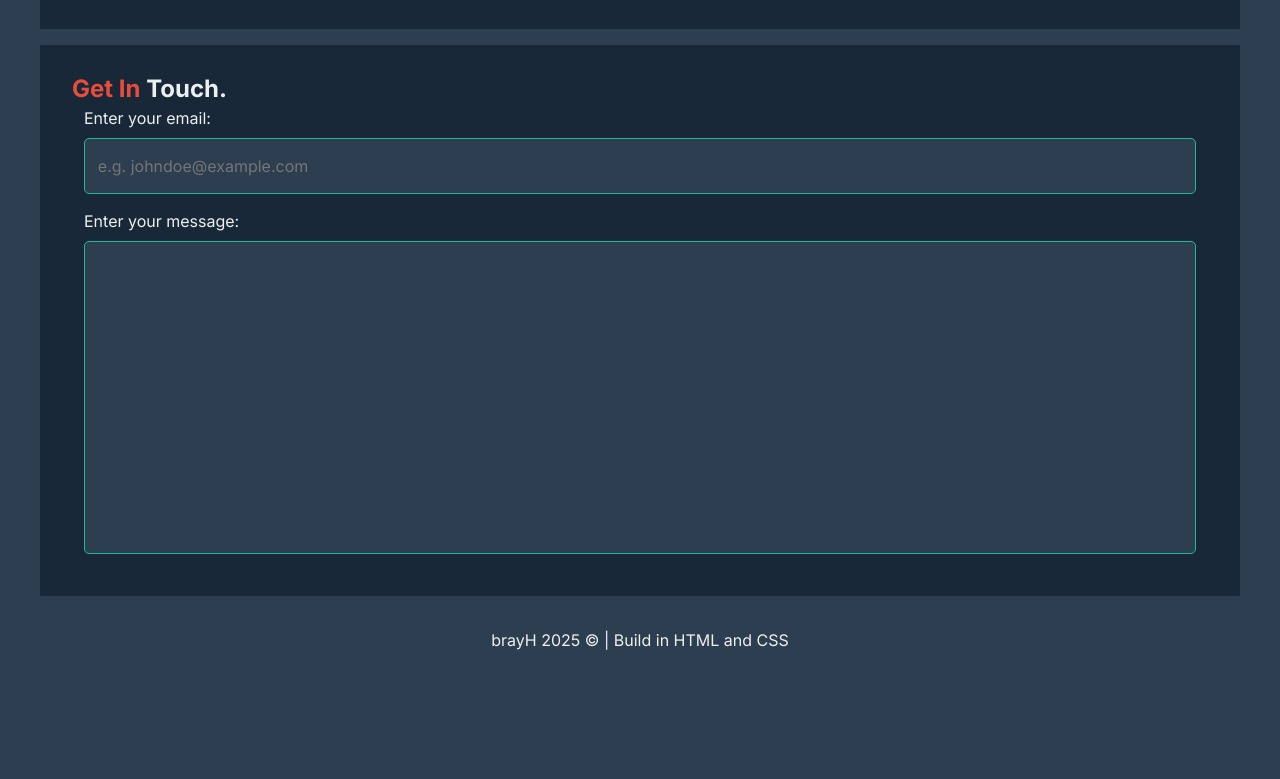
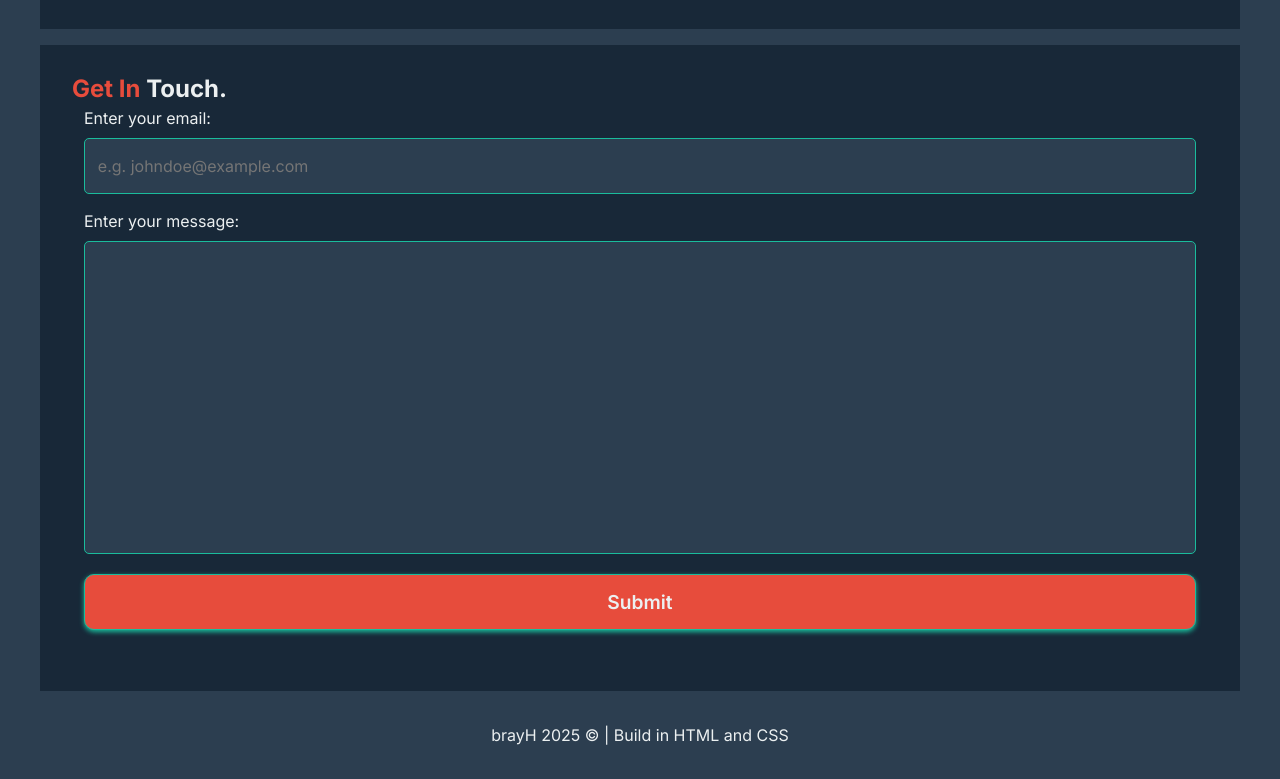
Before and after one commit to bray-hiramis/bray-hiramis-portfolio-v1, a website: page index.html in a window 1280 px wide. Shown: the part 1990-2769 px from the top of the page. Before the commit the page ends 2674 px from the top, so only its background shows below. Drawn offline with nearby package versions, Linux system fonts and the light colour scheme.

Commit message:
Added a submit button for the contact section

```diff
--- a/index.html
+++ b/index.html
@@ -107,7 +107,9 @@
                 <fieldset>
                     <label for="message">Enter your message:</label>
                     <textarea name="message" id="message" rows="15"></textarea>
+                    <button type="submit">Submit</button>
                 </fieldset>
+
             </form>
         </section>
     </div>
--- a/styles.css
+++ b/styles.css
@@ -323,6 +323,21 @@ header {
     outline: 2px solid #e74c3c;
 }
 
+form button {
+    cursor: pointer;
+    display: inline-block;
+    margin: 1.2rem 0;
+    padding: 1rem 0;
+    border: 1px solid #1abc9c;
+    background-color: #e74c3c;
+    box-shadow: 0 2px 5px #1abc9c;
+    color: #ecf0f1;
+    border-radius: 10px;
+    font-size: 1.2rem;
+    font-weight: 600;
+    width: 100%;
+}
+
 /* footer */
 footer {
     text-align: center;
```
